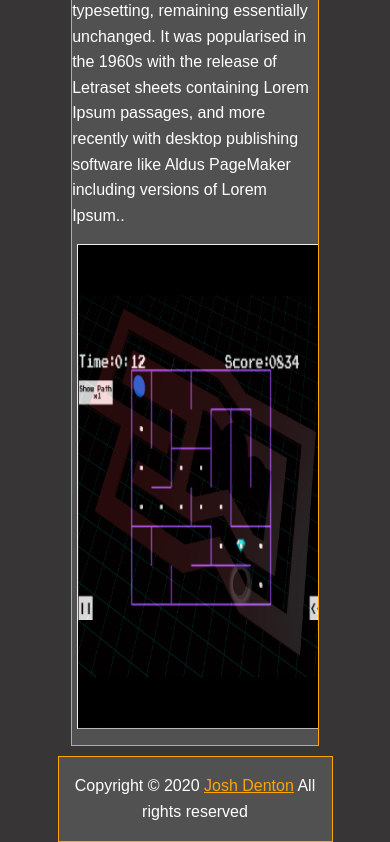
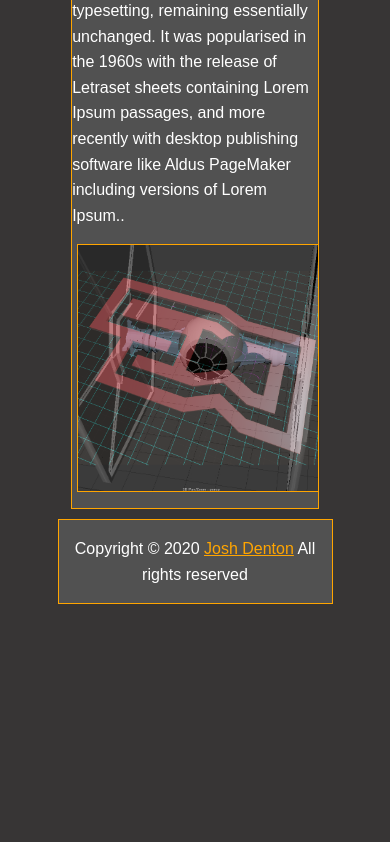
Before and after one commit to joshuadenton5/joshuadenton.github.io, a PHP site: page / in a window 390 px wide. Shown: the part 672-1514 px from the top of the page. After the commit the page ends 1276 px from the top, so only its background shows below. Run offline with PHP 8.4, Linux system fonts and the light colour scheme.

Commit message:
image rotater now stays square - responsive

```diff
--- a/css/style.css
+++ b/css/style.css
@@ -71,7 +71,7 @@ body {
 }
 
 #showcase {
-    height: 483px;
+    /*height: 483px;*/
     position:relative;
     background-repeat: no-repeat;
     background-position: center;
@@ -80,26 +80,33 @@ body {
     margin: 5px;
     border: ridge;
     border-width: thin;
+    border-color:orange;
     float: right;
     width: 40%;
 }
 
-    #showcase img {
-    height: inherit;
+#showcase:after{
+    content:"";
+    display:block;
+    padding-bottom:100%;
+}
+
+#showcase img {
+    position: absolute;
+    height:100%;
     width: 100%;
-    position: absolute;
     left: 0;
     -webkit-transition: opacity 1s ease-in-out;
     -moz-transition: opacity 1s ease-in-out;
     -o-transition: opacity 1s ease-in-out;
     transition: opacity 1s ease-in-out;
-    }
+}
 
 #showcase img.top{
     animation-name: sc1fade;
     animation-timing-function:ease-in-out;
     animation-iteration-count:infinite;
-    animation-duration: 24s;
+    animation-duration: 12s;
     animation-direction:alternate;
 }
 @keyframes sc1fade{
```
